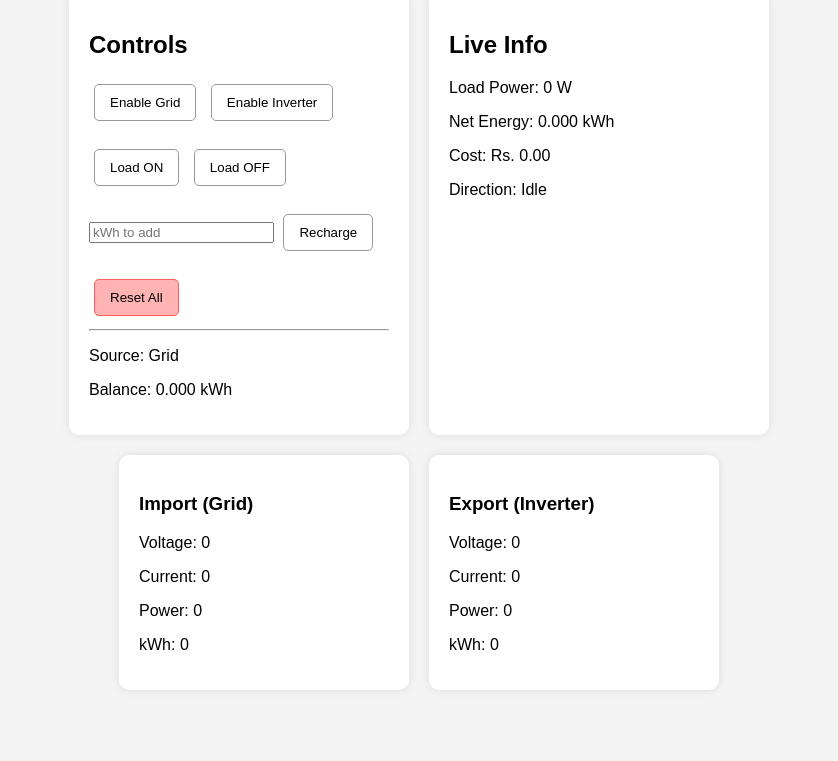
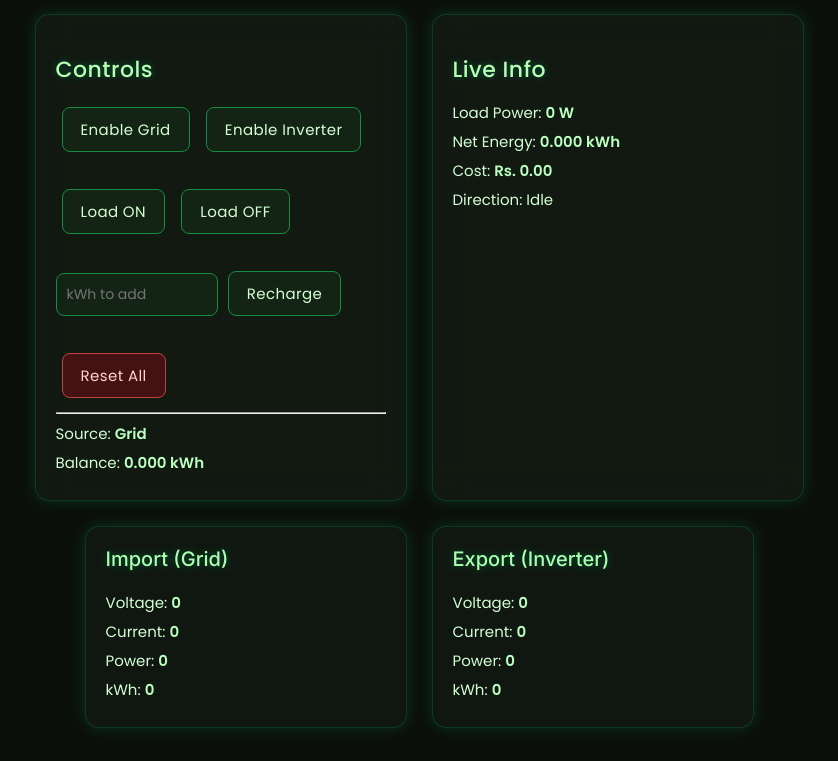
Before and after one commit to muhammadzain852/hybrid-meter-dashboard, a plain HTML site: page index.html in a window 1280 px wide. Shown: the part 117-878 px from the top of the page, without its empty margins (221-1059 px from the left). Before the commit the page ends 835 px from the top, so only its background shows below. Drawn offline with Linux system fonts and the light colour scheme; no server answers.

Commit message:
Add files via upload

```diff
--- a/style.css
+++ b/style.css
@@ -1,55 +1,162 @@
+/* Import Premium Google Fonts */
+@import url('https://fonts.googleapis.com/css2?family=Poppins:wght@300;400;500;600&family=Inter:wght@300;400;500;600&display=swap');
+
+/* ===============================
+   PROFESSIONAL DARK GREEN THEME
+   GLASS + NEON ENERGY UI
+   PREMIUM FONTS: POPPINS + INTER
+   =============================== */
+
 body{
-  background:#f4f4f4;
-  font-family:Arial;
-  padding:20px;
+  background:#0b0f0c;
+  font-family:'Poppins', 'Inter', sans-serif;
+  padding:25px;
+  color:#d4ffd4;
 }
 
-h1{text-align:center;}
+/* MAIN TITLE */
+h1{
+  text-align:center;
+  color:#98ff98;
+  font-size:36px;
+  margin-bottom:30px;
+  font-weight:600;
+  letter-spacing:0.5px;
+  text-shadow:0 0 12px rgba(0,255,100,0.6);
+  font-family:'Inter', sans-serif;
+}
 
+/* CONTAINER */
 .container{
   display:flex;
-  gap:20px;
+  gap:25px;
   justify-content:center;
-  margin-bottom:20px;
+  margin-bottom:25px;
 }
 
+/* GLASS CARD DESIGN */
 .card{
-  background:white;
+  background:rgba(22,32,22,0.60);
+  backdrop-filter:blur(16px);
   padding:20px;
-  border-radius:10px;
-  width:300px;
-  box-shadow:0 0 10px rgba(0,0,0,0.1);
+  border-radius:14px;
+  width:330px;
+  border:1px solid rgba(0,255,140,0.15);
+  box-shadow:0 0 15px rgba(0,255,100,0.15);
+  transition:0.2s ease;
 }
 
-button{
-  padding:10px 15px;
-  margin:5px;
-  border-radius:5px;
-  border:1px solid #999;
-  background:white;
-  cursor:pointer;
+.card:hover{
+  box-shadow:0 0 25px rgba(0,255,100,0.25);
+  transform:translateY(-3px);
 }
 
-button.danger{
-  background:#ffb3b3;
-  border-color:#ff5c5c;
+/* CARD HEADING */
+.card h2{
+  color:#b4ffb4;
+  font-size:22px;
+  margin-bottom:15px;
+  font-weight:500;
+  letter-spacing:0.5px;
+  text-shadow:0 0 8px rgba(0,255,150,0.3);
 }
 
+/* BUTTONS */
+button{
+  padding:10px 18px;
+  margin:6px;
+  border-radius:8px;
+  background:#142414;
+  border:1px solid #158d42;
+  color:#d4ffd4;
+  cursor:pointer;
+  font-size:15px;
+  transition:0.2s;
+  letter-spacing:0.4px;
+  font-family:'Poppins', sans-serif;
+}
+
+button:hover{
+  background:#186b2f;
+  box-shadow:0 0 12px rgba(0,255,80,0.4);
+}
+
+/* DANGER BUTTON */
+button.danger{
+  background:#441212;
+  border-color:#c64242;
+  color:#ffd4d4;
+}
+
+button.danger:hover{
+  background:#7a1b1b;
+  box-shadow:0 0 12px rgba(255,0,0,0.4);
+}
+
+/* INPUT */
+input{
+  background:#142414;
+  color:#d4ffd4;
+  border:1px solid #158d42;
+  padding:10px;
+  border-radius:8px;
+  width:140px;
+  font-size:14px;
+  font-family:'Poppins', sans-serif;
+}
+
+input:focus{
+  outline:none;
+  border-color:#22ff88;
+  box-shadow:0 0 10px rgba(0,255,120,0.5);
+}
+
+/* PANELS */
 .panelBox{
   display:flex;
   justify-content:center;
-  gap:20px;
+  gap:25px;
 }
 
 .panel{
-  width:250px;
-  background:white;
+  width:280px;
   padding:20px;
-  border-radius:10px;
-  box-shadow:0 0 10px rgba(0,0,0,0.1);
+  border-radius:14px;
+  background:rgba(22,32,22,0.55);
+  backdrop-filter:blur(16px);
+  border:1px solid rgba(0,255,140,0.15);
+  box-shadow:0 0 15px rgba(0,255,100,0.15);
+}
+
+.panel h3{
+  margin-top:0;
+  color:#a8ffb0;
+  font-size:20px;
+  font-weight:500;
+  text-shadow:0 0 8px rgba(0,255,150,0.3);
+  font-family:'Inter', sans-serif;
+}
+
+p{
+  font-size:15px;
+  margin:6px 0;
+  font-family:'Poppins', sans-serif;
+}
+
+p span{
+  color:#baffc0;
+  font-weight:600;
 }
 
 .warn{
-  color:red;
+  color:#ff6b6b;
   font-weight:bold;
+  font-size:14px;
+  font-family:'Inter', sans-serif;
 }
+
+/* RESPONSIVE */
+@media (max-width:850px){
+  .container{flex-direction:column;align-items:center;}
+  .panelBox{flex-direction:column;align-items:center;}
+}
```
